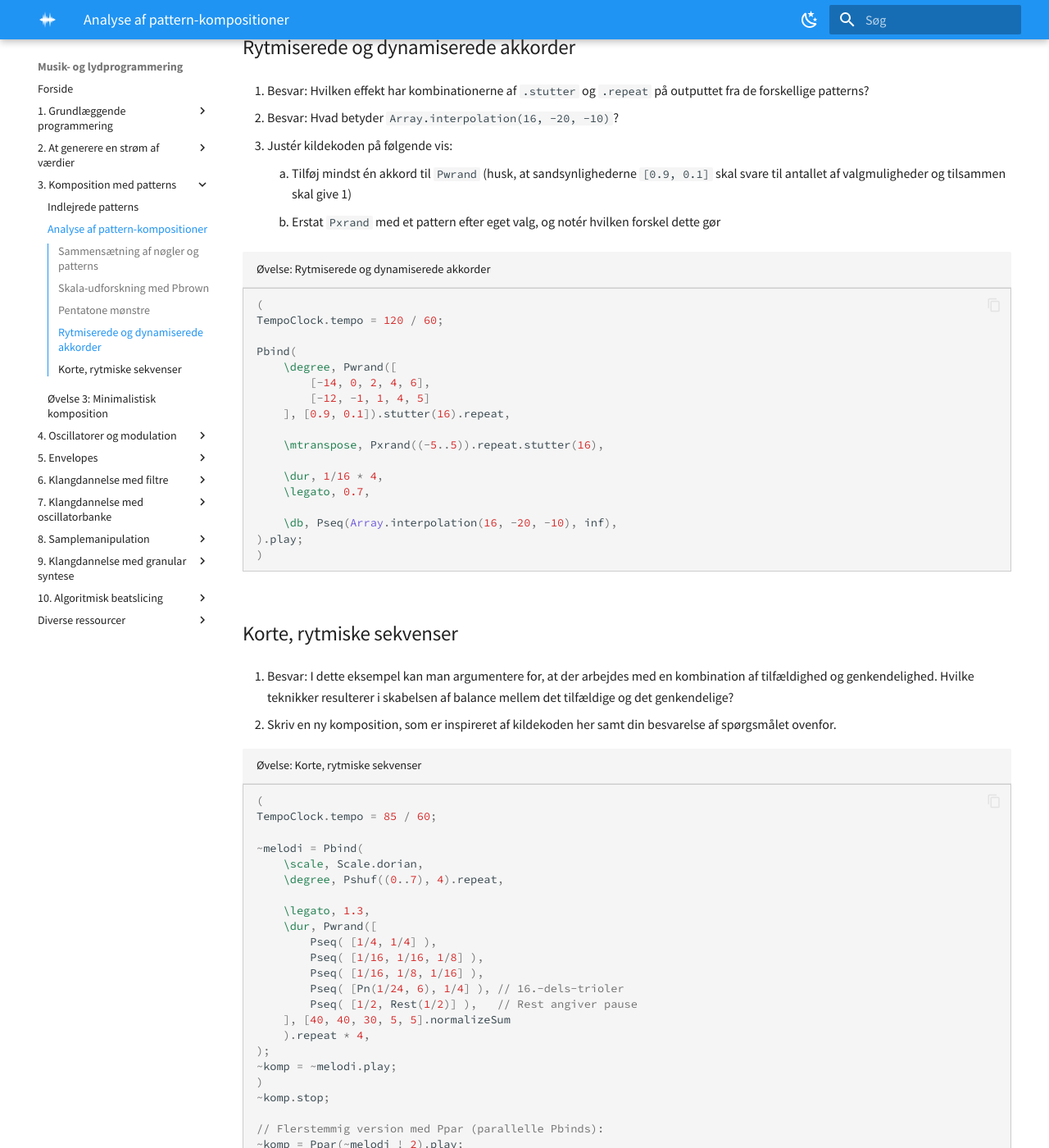
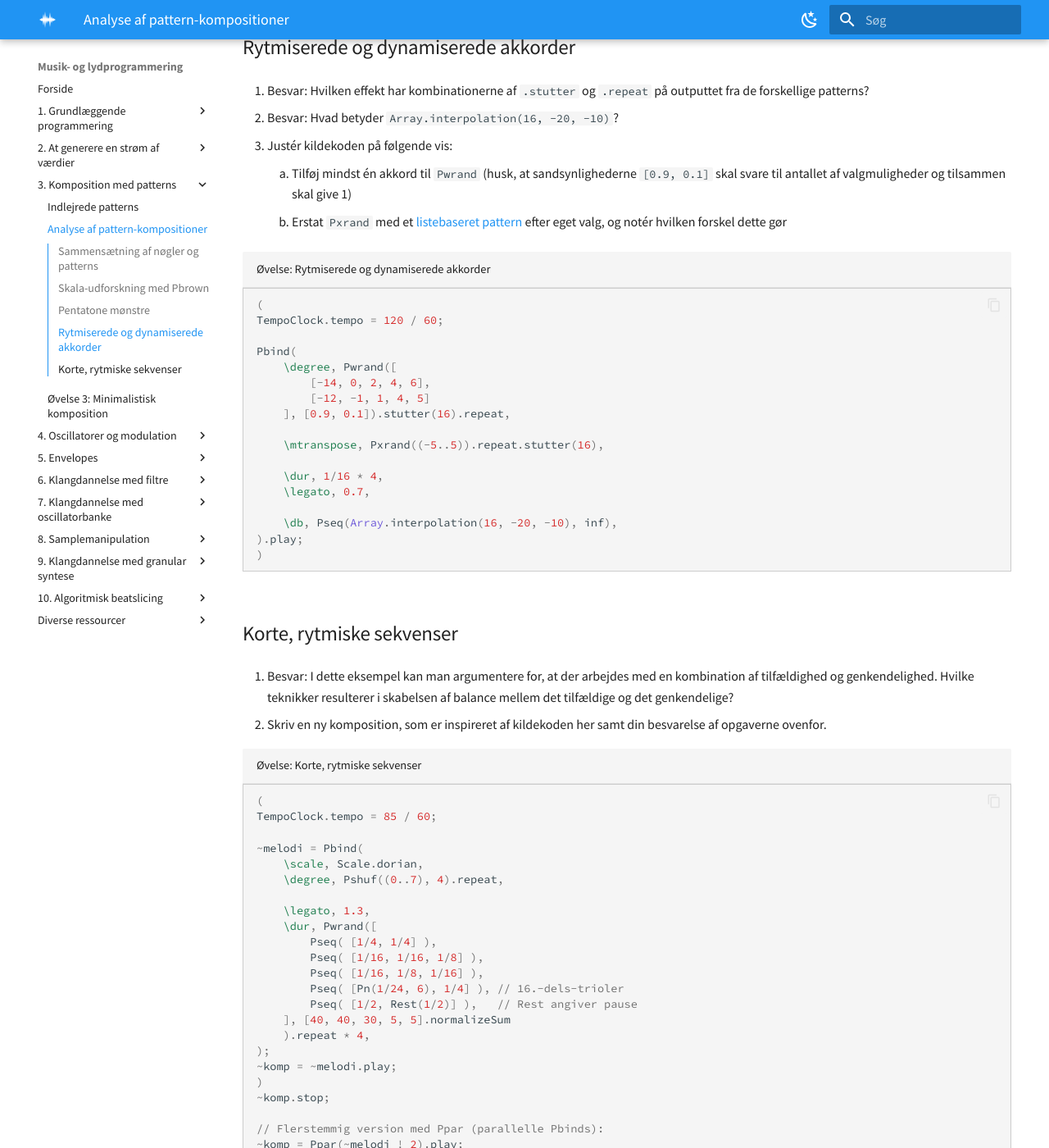
Before and after one commit to sparkletop/sparkletop.github.io, an MkDocs documentation site: the page built from docs/03/a2-eksempler.md, in a window 1280 px wide and 1400 px high, scrolled down 2436 px. Shown: the whole window at 82% size. Built offline with MkDocs 1.6.1 and Material for MkDocs 9.7.7, drawn with Linux system fonts in a browser that asks for light colours; plug-ins that fetch from the network failed and are left out.

Commit message:
minor docs improvements

````diff
--- a/docs/03/a2-eksempler.md
+++ b/docs/03/a2-eksempler.md
@@ -96,7 +96,7 @@ Pbind(
 1. Besvar: Hvad betyder `Array.interpolation(16, -20, -10)`?
 1. Justér kildekoden på følgende vis:
     1. Tilføj mindst én akkord til `Pwrand` (husk, at sandsynlighederne `[0.9, 0.1]` skal svare til antallet af valgmuligheder og tilsammen skal give 1)
-    1. Erstat `Pxrand` med et pattern efter eget valg, og notér hvilken forskel dette gør
+    1. Erstat `Pxrand` med et [listebaseret pattern](../02/a2-random-patterns.md#listebaserede-generatorer) efter eget valg, og notér hvilken forskel dette gør
 
 ```sc title="Øvelse: Rytmiserede og dynamiserede akkorder"
 (
@@ -121,7 +121,7 @@ Pbind(
 ## Korte, rytmiske sekvenser
 
 1. Besvar: I dette eksempel kan man argumentere for, at der arbejdes med en kombination af tilfældighed og genkendelighed. Hvilke teknikker resulterer i skabelsen af balance mellem det tilfældige og det genkendelige?
-1. Skriv en ny komposition, som er inspireret af kildekoden her samt din besvarelse af spørgsmålet ovenfor.
+1. Skriv en ny komposition, som er inspireret af kildekoden her samt din besvarelse af opgaverne ovenfor.
 
 ```sc title="Øvelse: Korte, rytmiske sekvenser"
 (
````
Also changed, not shown: docs/01/a1-eksekvering.md (+6 -6 lines).
